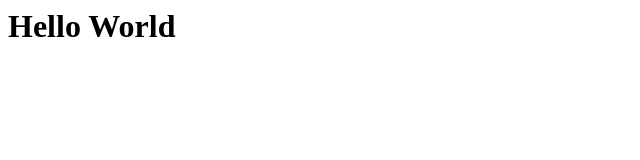
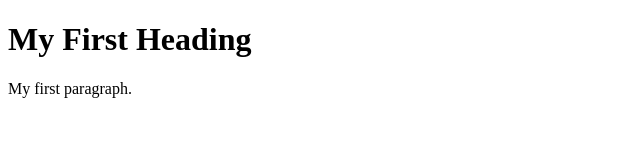
Before and after one commit to chemiQsMtG/LifeStats, a plain HTML site: page index.html in a window 1280 px wide. Shown: the whole page, without its empty margins (0-640 px from the left). Drawn offline with Linux system fonts and the light colour scheme.

Commit message:
Update index.html

```diff
--- a/index.html
+++ b/index.html
@@ -1 +1,12 @@
-<h1> Hello World <h1>
+<!DOCTYPE html>
+<html>
+<head>
+<title>Page Title</title>
+</head>
+<body>
+
+<h1>My First Heading</h1>
+<p>My first paragraph.</p>
+
+</body>
+</html>
```
